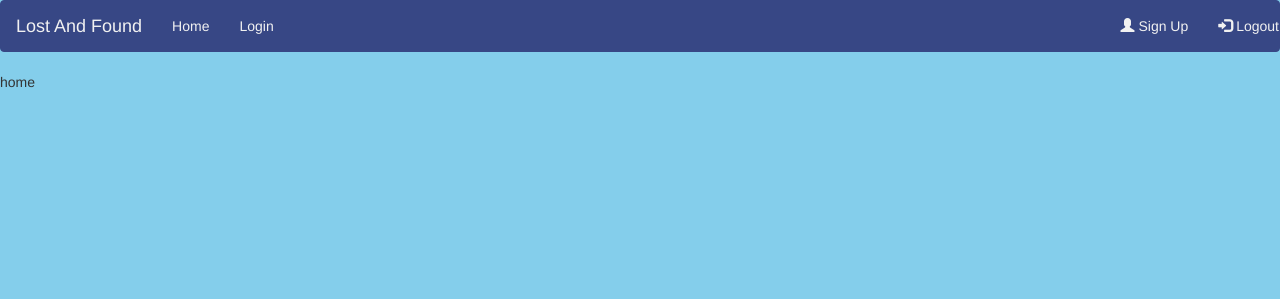
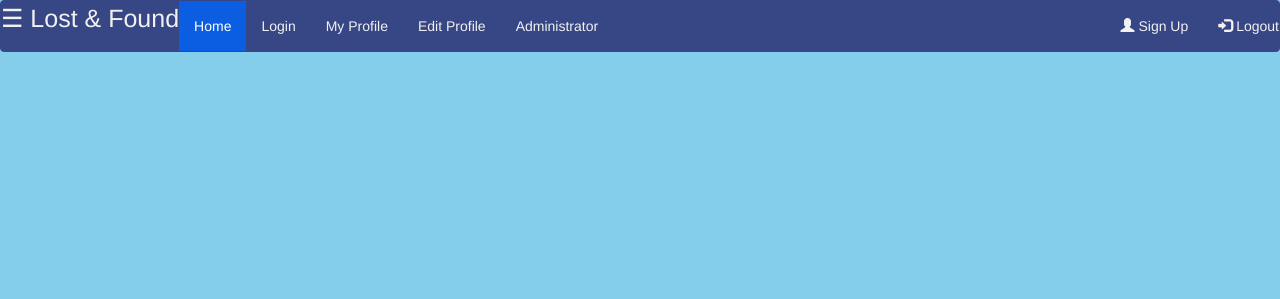
Before and after one commit to Jinay98/LostAndFound-Web-App, a Django app: page /accounts/ in a window 1280 px wide. Shown: the top 299 px of the page. Run offline with Django 3.2, Linux system fonts and the light colour scheme; some libraries are stand-ins or nearby versions.

Commit message:
Edit profile screen,profile details and UI enhancements

```diff
--- /dev/null
+++ b/accounts/templates/accounts/editprofile.html
@@ -0,0 +1,5 @@
+<form method="post">
+    {% csrf_token %}
+    {{ form.as_p }}
+    <button type="submit">Submit</button>
+</form>
--- a/accounts/templates/accounts/home.html
+++ b/accounts/templates/accounts/home.html
@@ -1,10 +1,110 @@
-{% extends 'base.html' %}
-{% block head %}
-    <meta charset="UTF-8">
-    <title>Home</title>
-{% endblock %}
-{% block body %}
-<p>home</p>
-    <body></body>
-{% endblock %}
-</html>
+{#{% extends 'base.html' %}#}
+{#{% block head %}#}
+{#    <meta charset="UTF-8">#}
+{#    <title>Home</title>#}
+{#{% endblock %}#}
+{#{% block body %}#}
+{#<p>home</p>#}
+{#    <body></body>#}
+{#{% endblock %}#}
+{#</html>#}
+<title>Home Page</title>
+<meta name="viewport" content="width=device-width, initial-scale=1">
+<link rel="stylesheet" href="https://maxcdn.bootstrapcdn.com/bootstrap/3.3.7/css/bootstrap.min.css">
+  <script src="https://ajax.googleapis.com/ajax/libs/jquery/3.3.1/jquery.min.js"></script>
+  <script src="https://maxcdn.bootstrapcdn.com/bootstrap/3.3.7/js/bootstrap.min.js"></script>
+<style>
+    body {
+        background-color: #84CEEB;
+}
+    .sidenav {
+    height: 100%;
+    width: 0;
+    position: fixed;
+    z-index: 1;
+    top: 0;
+    left: 0;
+    background-color: #374785;
+    overflow-x: hidden;
+    transition: 0.5s;
+    padding-top: 60px;
+}
+
+.sidenav a {
+    padding: 8px 8px 8px 32px;
+    text-decoration: none;
+    font-size: 25px;
+    color: #f1f1f1;
+    display: block;
+    transition: 0.3s;
+}
+
+.sidenav a:hover {
+    color: #0b5de2;
+}
+
+.sidenav .closebtn {
+    position: absolute;
+    top: 0;
+    right: 25px;
+    font-size: 36px;
+    margin-left: 50px;
+}
+{##main {#}
+{#    transition: margin-left .5s;#}
+{#    padding: 16px;#}
+{#}#}
+    @media screen and (max-height: 450px) {
+  .sidenav {padding-top: 15px;}
+  .sidenav a {font-size: 18px;}
+}
+</style>
+            <script>
+function openNav() {
+    document.getElementById("mySidenav").style.width = "250px";
+    document.getElementById("main").style.marginLeft = "250px";
+    document.body.style.backgroundColor = "#84CEEB";
+}
+
+function closeNav() {
+    document.getElementById("mySidenav").style.width = "0";
+    document.getElementById("main").style.marginLeft= "0";
+    document.body.style.backgroundColor = "#84CEEB";
+}
+</script>
+<body >
+<div id="mySidenav" class="sidenav" style="z-index: 2">
+  <a href="javascript:void(0)" class="closebtn" onclick="closeNav()">&times;</a>
+
+  <a href="/accounts/">Home</a>
+    <a href="http://localhost:8000/accounts/profile">My Profile</a>
+    <a href="http://localhost:8000/accounts/profile/edit">Edit Profile</a>
+    <a href="/admin">Administrator</a>
+    <a href="http://www.spit.ac.in/about/">About us</a>
+  <a href="/accounts/logout">Logout</a>
+</div>
+
+    <nav class="navbar navbar-inverse" style="z-index: 0;background-color: #374785;background: #374785;border-color:#374785 ">
+  <div class="container-fluid">
+    <div class="navbar-header">
+
+
+</div>
+    </div>
+
+    <ul class="nav navbar-nav">
+             <li class="active"> <span style="font-size:25px;cursor:pointer;color: #f1f1f1;z-index: 0" onclick="openNav()">&#9776; Lost & Found</span></li>
+      <li class="active"><a href="/accounts/" style="background-color: #0b5de2">Home</a></li>
+        <li><a href="accounts/login" style="color: #f1f1f1">Login</a></li>
+        <li><a href="http://localhost:8000/accounts/profile" style="color: #f1f1f1">My Profile</a></li>
+        <li><a href="http://localhost:8000/accounts/profile/edit" style="color: #f1f1f1">Edit Profile</a></li>
+        <li><a href="/admin" style="color: #f1f1f1">Administrator</a></li>
+    </ul>
+    <ul class="nav navbar-nav navbar-right">
+      <li><a href="/accounts/register" style="color: #f1f1f1"><span class="glyphicon glyphicon-user"></span> Sign Up</a></li>
+      <li><a href="accounts/logout" style="color: #f1f1f1"><span class="glyphicon glyphicon-log-in"></span> Logout</a></li>
+    </ul>
+  </div>
+</nav>
+
+</body>
--- a/accounts/templates/base.html
+++ b/accounts/templates/base.html
@@ -1,22 +1,3 @@
-{#<!DOCTYPE html>#}
-{#<html lang="en">#}
-{#    <link rel="stylesheet" href="https://stackpath.bootstrapcdn.com/bootstrap/4.1.3/css/bootstrap.min.css" integrity="sha384-MCw98/SFnGE8fJT3GXwEOngsV7Zt27NXFoaoApmYm81iuXoPkFOJwJ8ERdknLPMO" crossorigin="anonymous">#}
-{#    <script src="https://code.jquery.com/jquery-3.3.1.slim.min.js" integrity="sha384-q8i/X+965DzO0rT7abK41JStQIAqVgRVzpbzo5smXKp4YfRvH+8abtTE1Pi6jizo" crossorigin="anonymous"></script>#}
-{#<script src="https://cdnjs.cloudflare.com/ajax/libs/popper.js/1.14.3/umd/popper.min.js" integrity="sha384-ZMP7rVo3mIykV+2+9J3UJ46jBk0WLaUAdn689aCwoqbBJiSnjAK/l8WvCWPIPm49" crossorigin="anonymous"></script>#}
-{#<script src="https://stackpath.bootstrapcdn.com/bootstrap/4.1.3/js/bootstrap.min.js" integrity="sha384-ChfqqxuZUCnJSK3+MXmPNIyE6ZbWh2IMqE241rYiqJxyMiZ6OW/JmZQ5stwEULTy" crossorigin="anonymous"></script>#}
-{#<meta charset="UTF-8">#}
-{#    {% block head %}#}
-{#<head>#}
-{#        <title>Base</title>#}
-{#{% endblock %}#}
-{#</head>#}
-{#    {% block body %}#}
-{#<body>#}
-{##}
-{#</body>#}
-{#{% endblock %}#}
-{#</html>#}
-
 <!DOCTYPE html>
 <html>
     <head>
@@ -74,8 +55,10 @@
     </div>
     <ul class="nav navbar-nav">
              <li  style="color: #374785"> <a class="navbar-brand" href="#" style="color: #f1f1f1">Lost And Found</a></li>
-      <li><a href="#" style="color: #f1f1f1">Home</a></li>
+      <li><a href="http://localhost:8000/accounts/" style="color: #f1f1f1">Home</a></li>
         <li><a href="accounts/login" style="color: #f1f1f1">Login</a></li>
+        <li><a href="http://localhost:8000/accounts/profile" style="color: #f1f1f1">My Profile</a></li>
+
 
     </ul>
     <ul class="nav navbar-nav navbar-right">
--- a/accounts/urls.py
+++ b/accounts/urls.py
@@ -7,5 +7,7 @@ urlpatterns = [
     url(r'login/$', login, {'template_name': 'accounts/login.html'}),
     url(r'logout/$', logout, {'template_name': 'accounts/logout.html'}),
     url(r'^register/$',views.register,name='register'),
+    url(r'^profile/$',views.profile,name='profile'),
+    url(r'^profile/edit$', views.editprofile, name='editprofile'),
 
 ]
--- a/accounts/views.py
+++ b/accounts/views.py
@@ -1,7 +1,8 @@
 from django.contrib.auth import authenticate, login
 from django.shortcuts import render,HttpResponse,redirect
-from accounts.forms import SignUpForm
+from accounts.forms import SignUpForm,EditProfileForm
 from accounts.models import UserProfile
+from django.contrib.auth.forms import UserChangeForm
 from django.contrib.auth.decorators import login_required
 # Create your views here.
 def home(request):
@@ -38,3 +39,19 @@ def register(request):
 
     print('Hello')
     return render(request, 'accounts/signup.html', {'form': form})
+
+def profile(request):
+    obj = UserProfile.objects.get(user_id=request.user.id)
+    args = {'UID': obj.UID, 'contactno': obj.contactno, 'branch': obj.branch, 'year': obj.year}
+    return render(request, 'accounts/profile.html', args)
+
+def editprofile(request):
+    if request.method == 'POST':
+        form = EditProfileForm(request.POST, instance=request.user)
+        if form.is_valid():
+            form.save()
+            return redirect('http://localhost:8000/accounts/profile')
+    else:
+        form = EditProfileForm(instance=request.user)
+        args = {'form': form}
+        return render(request,'accounts/editprofile.html',args)
```
Also changed, not shown: accounts/forms.py (+8 -1 lines), accounts/templates/accounts/profile.html (added, +167 -0 lines), db.sqlite3.
